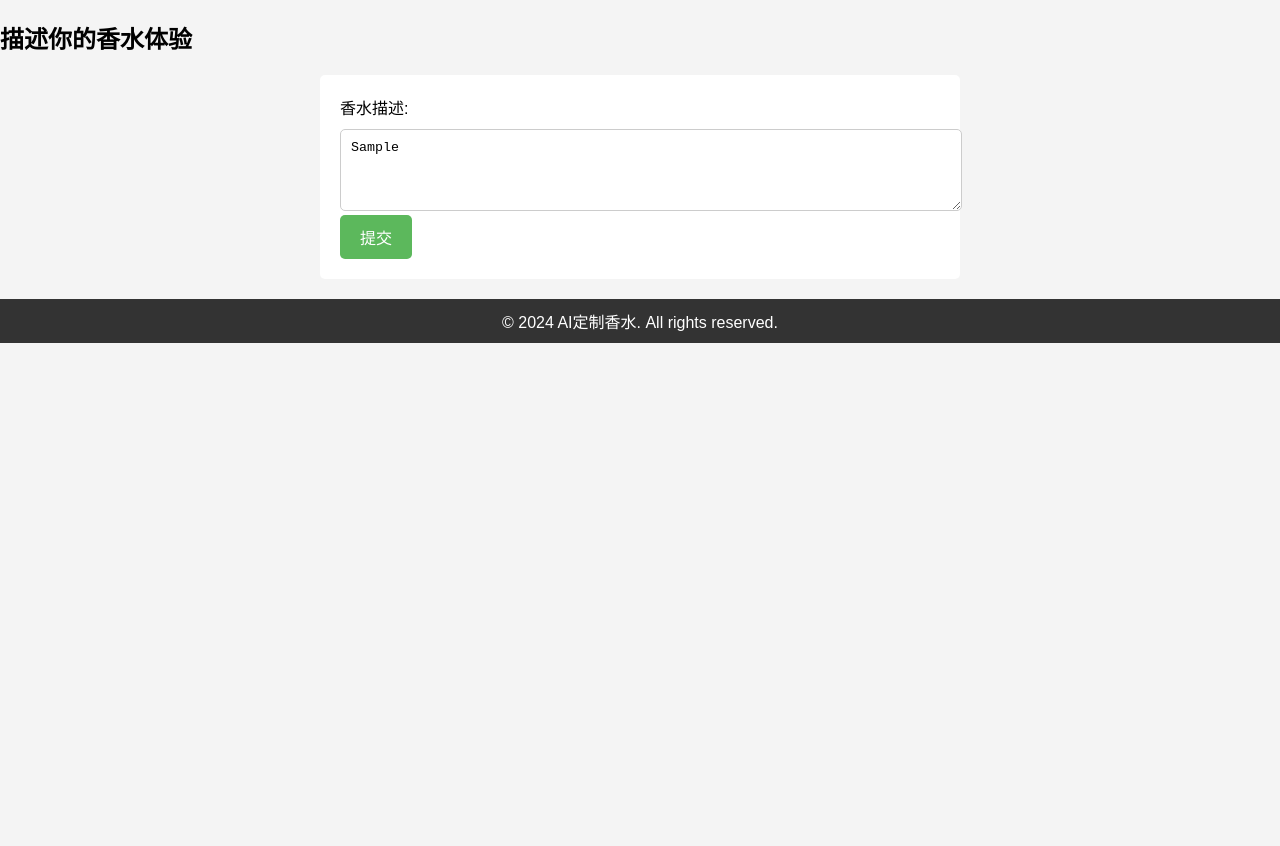
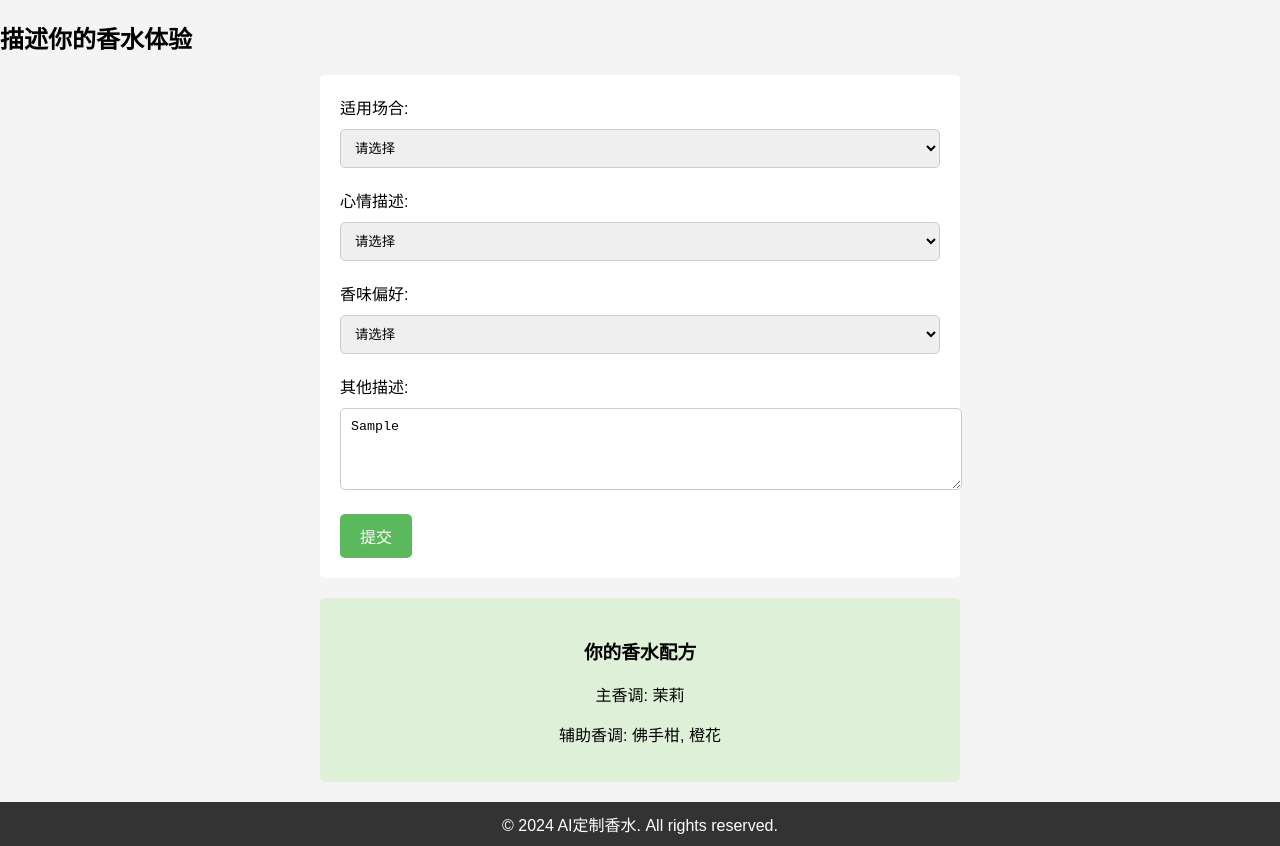
Before and after one commit to starrber/AI-Perfume-Customization, a plain HTML site: page customize.html in a window 1280 px wide. Both pictures are taken after typing "Sample" into the empty fields and a click on the button "提交". Before the commit the page ends 800 px from the top, so only its background shows below. Drawn offline with Linux system fonts and the light colour scheme; no server answers.

Commit message:
Add files via upload

```diff
--- a/customize.html
+++ b/customize.html
@@ -9,10 +9,42 @@
 <body>
     <h2>描述你的香水体验</h2>
     <form id="perfumeForm">
-        <label for="description">香水描述:</label>
+        <label for="occasion">适用场合:</label>
+        <select id="occasion" name="occasion">
+            <option value="">请选择</option>
+            <option value="约会">约会</option>
+            <option value="日常">日常</option>
+            <option value="工作">工作</option>
+            <option value="派对">派对</option>
+            <option value="特殊场合">特殊场合</option>
+        </select>
+
+        <label for="mood">心情描述:</label>
+        <select id="mood" name="mood">
+            <option value="">请选择</option>
+            <option value="快乐">快乐</option>
+            <option value="浪漫">浪漫</option>
+            <option value="平静">平静</option>
+            <option value="激情">激情</option>
+            <option value="神秘">神秘</option>
+        </select>
+
+        <label for="scentPreference">香味偏好:</label>
+        <select id="scentPreference" name="scentPreference">
+            <option value="">请选择</option>
+            <option value="清新">清新</option>
+            <option value="甜美">甜美</option>
+            <option value="温暖">温暖</option>
+            <option value="木质">木质</option>
+            <option value="东方">东方</option>
+        </select>
+
+        <label for="description">其他描述:</label>
         <textarea id="description" name="description" rows="4" cols="50" placeholder="描述你希望的香水体验..."></textarea>
+
         <button type="submit">提交</button>
     </form>
+    <div id="result"></div>
     <footer>
         <p>&copy; 2024 AI定制香水. All rights reserved.</p>
     </footer>
--- a/script.js
+++ b/script.js
@@ -1,32 +1,17 @@
 document.getElementById('perfumeForm').addEventListener('submit', function(event) {
     event.preventDefault(); // 阻止表单默认提交行为
 
-    const description = document.getElementById('description').value; // 获取用户输入的描述
+    // 生成随机香水配方
+    const mainNotes = ['柑橘', '玫瑰', '香草', '麝香', '茉莉'];
+    const supportingNotes = ['佛手柑', '橙花', '雪松', '琥珀', '檀香'];
+    const randomMainNote = mainNotes[Math.floor(Math.random() * mainNotes.length)];
+    const randomSupportingNotes = supportingNotes.map(note => note).slice(0, Math.floor(Math.random() * 3) + 1);
 
-    // 创建一个FormData对象，用于发送数据到服务器
-    const formData = new FormData();
-    formData.append('description', description);
-
-    // 使用fetch API发送数据到后端
-    fetch('/api/generate-formula', {
-        method: 'POST',
-        body: formData
-    })
-    .then(response => response.json()) // 解析JSON响应
-    .then(data => {
-        if (data.success) {
-            // 假设后端返回的配方数据包含在data.formula中
-            document.getElementById('formula').innerHTML = `
-                <p>香调: ${data.formula.mainNote}</p>
-                <p>辅助香调: ${data.formula.supportingNotes.join(', ')}</p>
-            `;
-        } else {
-            // 处理错误情况
-            alert('无法生成香水配方，请重试或联系客服。');
-        }
-    })
-    .catch(error => {
-        console.error('Error:', error);
-        alert('发生错误，请稍后再试。');
-    });
+    // 显示随机香水配方
+    const resultDiv = document.getElementById('result');
+    resultDiv.innerHTML = `
+        <h3>你的香水配方</h3>
+        <p>主香调: ${randomMainNote}</p>
+        <p>辅助香调: ${randomSupportingNotes.join(', ')}</p>
+    `;
 });
--- a/styles.css
+++ b/styles.css
@@ -43,11 +43,21 @@ form label {
     margin-bottom: 10px;
 }
 
-form textarea {
+form select, form textarea {
     width: 100%;
     padding: 10px;
     border-radius: 5px;
     border: 1px solid #ccc;
+    margin-bottom: 20px;
+}
+
+#result {
+    max-width: 600px;
+    margin: 20px auto;
+    padding: 20px;
+    background-color: #dff0d8;
+    border-radius: 5px;
+    text-align: center;
 }
 
 footer {
```
Also changed, not shown: index.html (+6 -1 lines), index.png (added).
